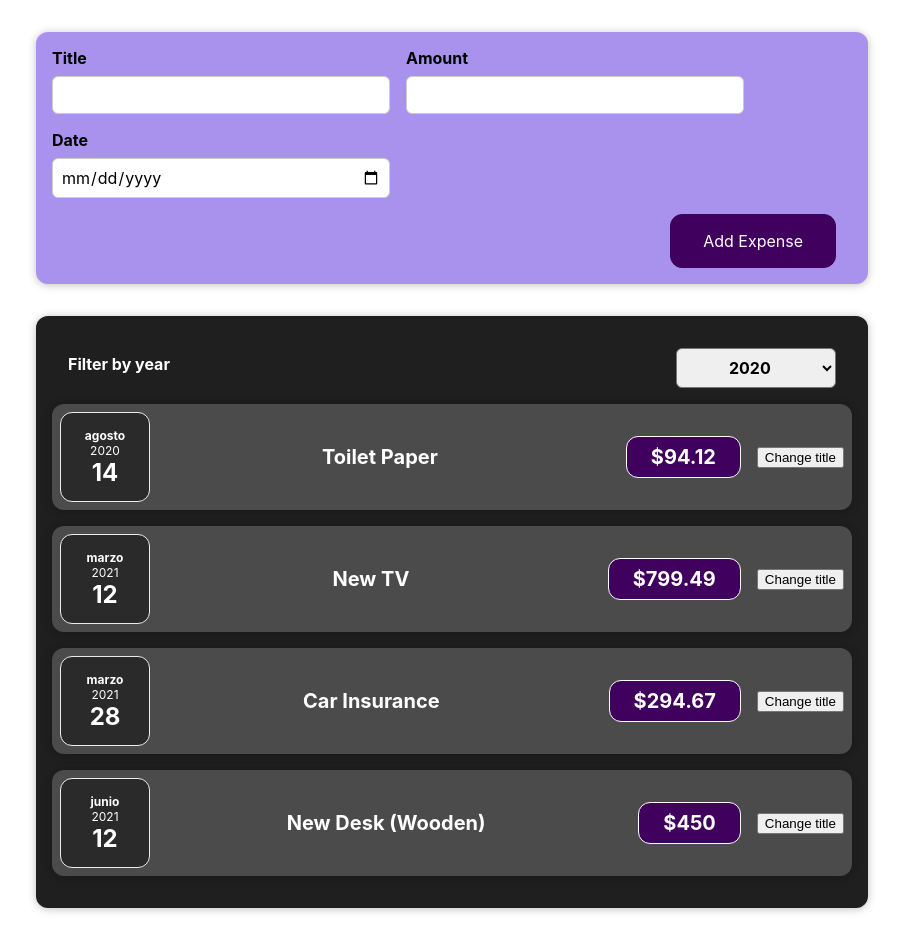
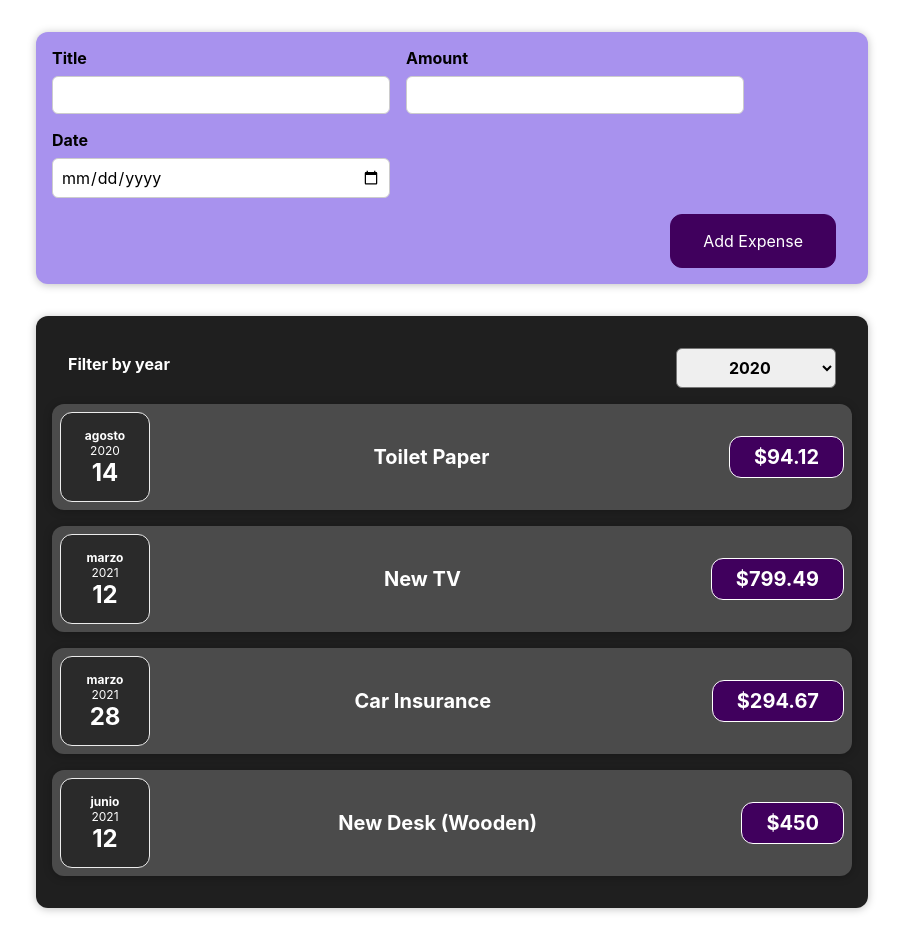
Before and after one commit to MrJouts/u-react-the-complete-guide, a React (Create React App) app in the folder expense-tracker-app/: page / in a window 1280 px wide. Shown: the whole page, without its empty margins (188-1091 px from the left). Built offline with nearby package versions, Linux system fonts and the light colour scheme.

Commit message:
removed button from ExpenseItem

```diff
--- a/expense-tracker-app/src/components/Expenses/ExpenseItem.tsx
+++ b/expense-tracker-app/src/components/Expenses/ExpenseItem.tsx
@@ -1,7 +1,6 @@
 import "./ExpenseItem.css";
 import ExpenseDate from "./ExpenseDate";
 import Card from "../UI/Card";
-import { useState } from "react";
 
 type Props = {
   id?: string;
@@ -11,17 +10,12 @@ type Props = {
 };
 
 const ExpenseItem = ({ title, amount, date }: Props) => {
-  const [cardTitle, setCardTitle] = useState(title);
-
-  const clickHandler = () => setCardTitle("Updated!");
-
   return (
     <Card className="expense-item">
       <ExpenseDate date={date} />
       <div className="expense-item__description">
-        <h2>{cardTitle}</h2>
+        <h2>{title}</h2>
         <div className="expense-item__price">${amount}</div>
-        <button onClick={clickHandler}>Change title</button>
       </div>
     </Card>
   );
```
